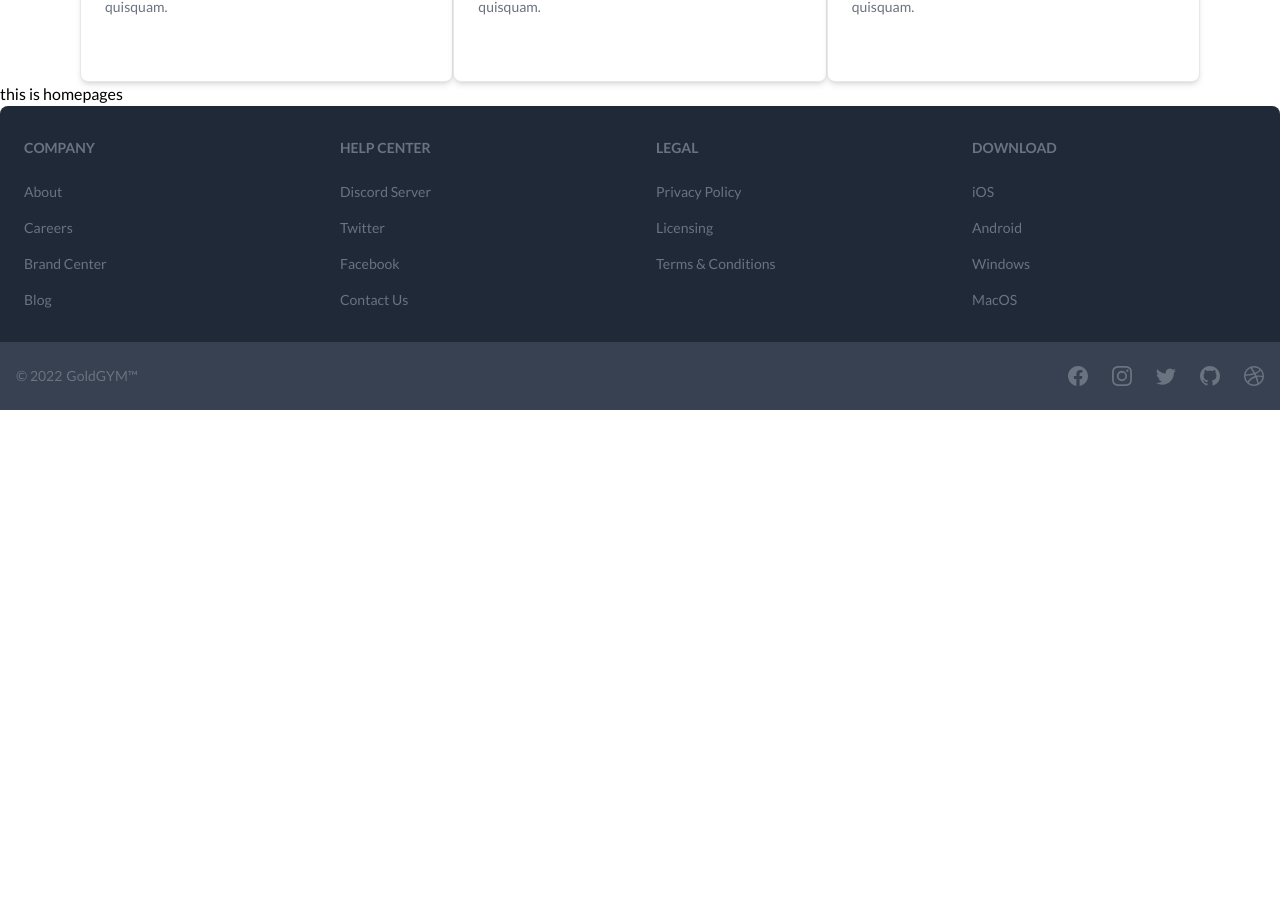
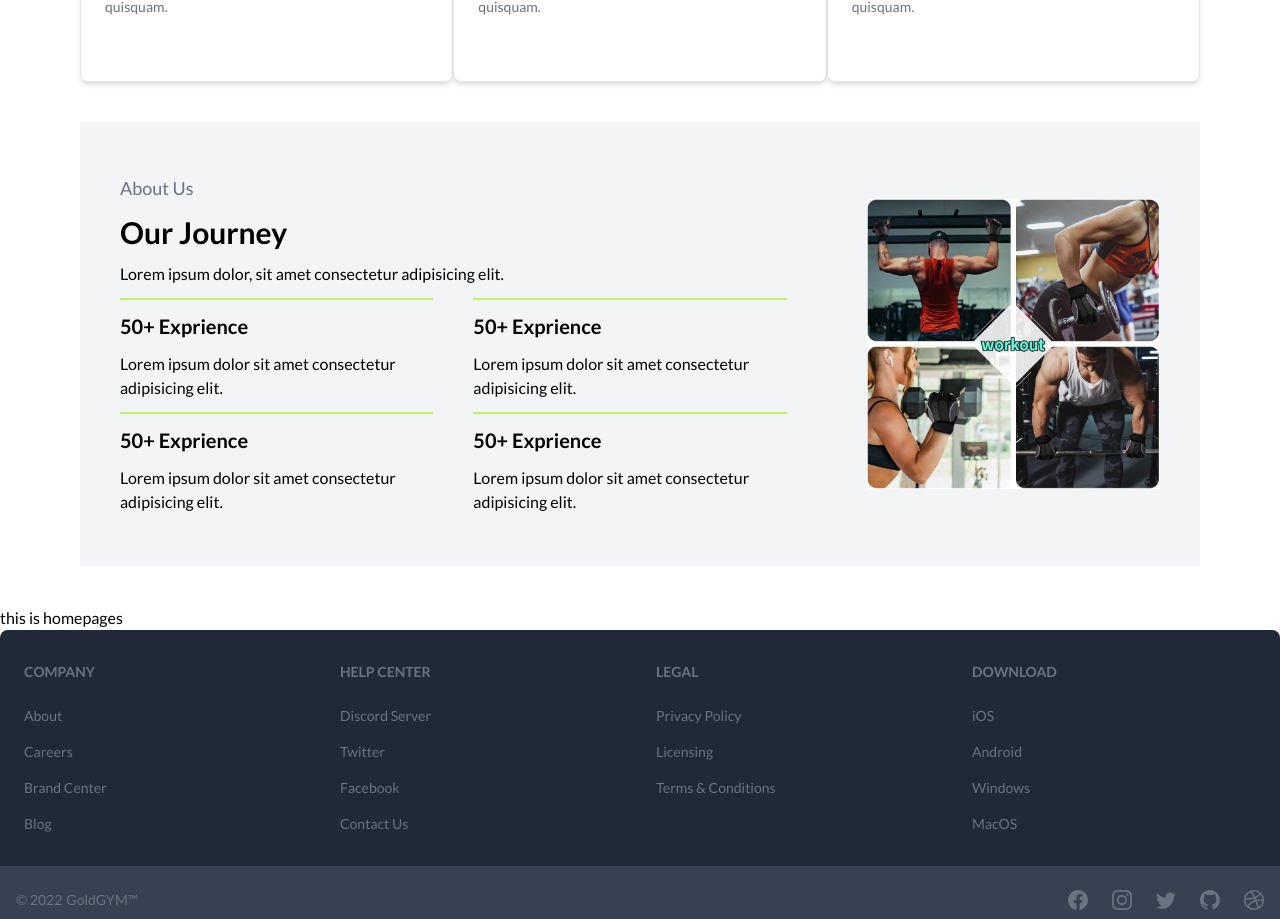
Before and after one commit to SangramBishwas/gold-gym-client, a React (Vite) app: page / in a window 1280 px wide. Shown: the part 1220-2139 px from the top of the page. Before the commit the page ends 1630 px from the top, so only its background shows below. Built offline with nearby package versions, Linux system fonts and the light colour scheme; no server answers.

Commit message:
make sample about us section with dami text

```diff
--- /dev/null
+++ b/src/Pages/Home/About.jsx
@@ -0,0 +1,39 @@
+import aboutImg from "../../assets/aboutImg.jpg"
+const About = () => {
+    return (
+        <div className="flex flex-col-reverse md:flex-row my-10 md:items-center mx-5 md:mx-10 lg:mx-20 bg-gray-100">
+            <div className="p-5 md:p-10 w-full md:1/2 lg:w-2/3 space-y-3">
+                <h5 className="text-gray-500 text-lg my-3 text-center md:text-left">About Us</h5>
+                <h2 className="text-3xl font-bold text-center md:text-left">Our Journey</h2>
+                <p>Lorem ipsum dolor, sit amet consectetur adipisicing elit. </p>
+                <div className="flex gap-10">
+                    <div>
+                        <div className="border-t-2 border-lime-300 py-3 space-y-3">
+                            <h4 className="text-xl font-bold">50+ Exprience</h4>
+                            <p>Lorem ipsum dolor sit amet consectetur adipisicing elit.</p>
+                        </div>
+                        <div className="border-t-2 border-lime-300 py-3 space-y-3">
+                            <h4 className="text-xl font-bold">50+ Exprience</h4>
+                            <p>Lorem ipsum dolor sit amet consectetur adipisicing elit. </p>
+                        </div>
+                    </div>
+                    <div>
+                        <div className="border-t-2 border-lime-300 py-3 space-y-3">
+                            <h4 className="text-xl font-bold">50+ Exprience</h4>
+                            <p>Lorem ipsum dolor sit amet consectetur adipisicing elit.</p>
+                        </div>
+                        <div className="border-t-2 border-lime-300 py-3 space-y-3">
+                            <h4 className="text-xl font-bold">50+ Exprience</h4>
+                            <p>Lorem ipsum dolor sit amet consectetur adipisicing elit. </p>
+                        </div>
+                    </div>
+                </div>
+            </div>
+            <div className="w-full md:1/2 lg:w-1/3 md:p-10">
+                <img src={aboutImg} alt="" />
+            </div>
+        </div>
+    );
+};
+
+export default About;
--- a/src/Pages/Home/Home.jsx
+++ b/src/Pages/Home/Home.jsx
@@ -1,3 +1,4 @@
+import About from "./About";
 import Feature from "./Feature";
 import Slider from "./Slider";
 
@@ -6,6 +7,7 @@ const Home = () => {
         <div>
             <Slider></Slider>
             <Feature></Feature>
+            <About></About>
             this is homepages
         </div>
     );
```
Also changed, not shown: src/assets/aboutImg.jpg (added).
